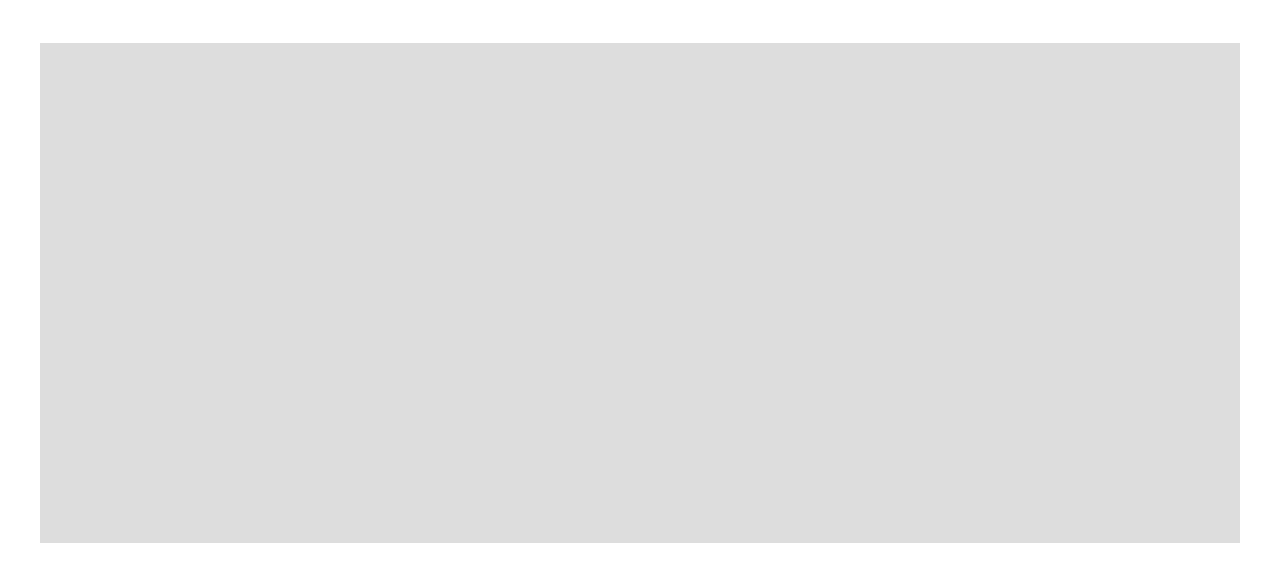
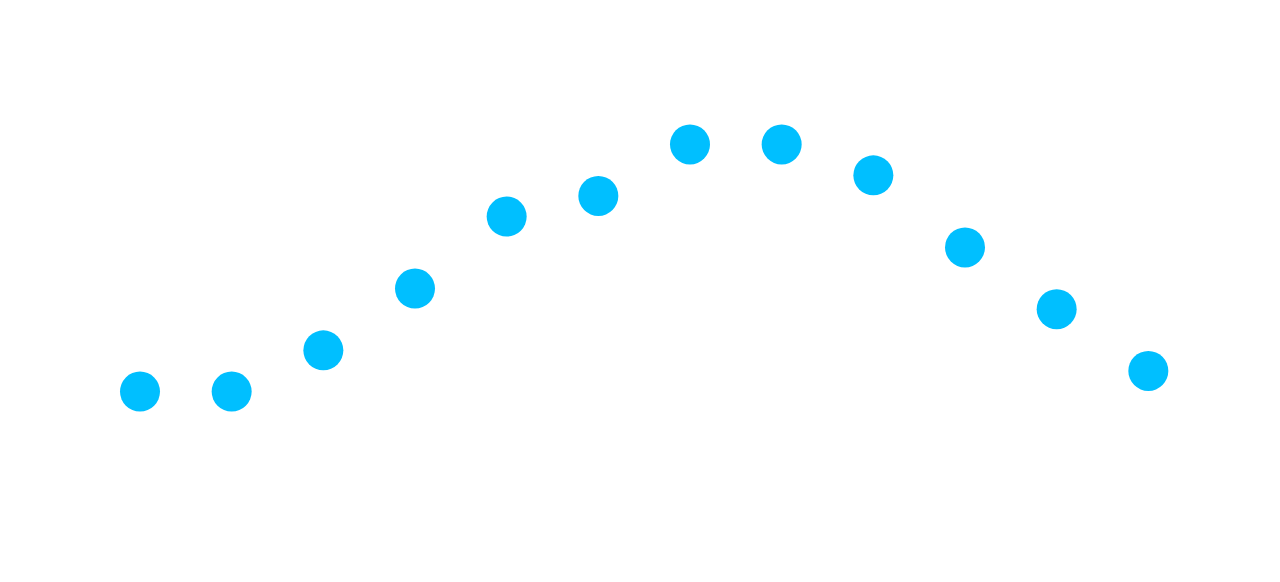
Before and after one commit to lshapton/clc-d3, a plain HTML site: page index.html in a window 1280 px wide. Shown: the part 90-672 px from the top of the page. Drawn offline with nearby package versions, Linux system fonts and the light colour scheme.

Commit message:
Create scaled circles

```diff
--- a/index.html
+++ b/index.html
@@ -12,13 +12,45 @@
       // Width and height
       var w = 1200;
       var h = 500;
+			var padding = 50;
+			var dataset = [
+        { label: "Jan", temperature: -3, rainfall: 40 },
+        { label: "Feb", temperature: -3, rainfall: 40 },
+        { label: "Mar", temperature: 1, rainfall: 40 },
+        { label: "Apr", temperature: 7, rainfall: 50 },
+        { label: "May", temperature: 14, rainfall: 30},
+        { label: "Jun", temperature: 16, rainfall: 40 },
+        { label: "Jul", temperature: 21, rainfall: 60 },
+        { label: "Aug", temperature: 21, rainfall: 50 },
+        { label: "Sep", temperature: 18, rainfall: 40 },
+        { label: "Oct", temperature: 11, rainfall: 40 },
+        { label: "Nov", temperature: 5, rainfall: 50 },
+        { label: "Dec", temperature: -1, rainfall: 20}
+      ]
+			var minTemperature = d3.min(dataset, (d) => d.temperature)
+			var maxTemperature = d3.max(dataset, (d) => d.temperature)
+			var range = maxTemperature - minTemperature
+			var yScale = d3.scaleLinear()
+				.domain([minTemperature - 5, maxTemperature + 5])
+				.range([h - (padding * 2), padding]);
+			var xScale = d3.scaleBand()
+        .domain(d3.range(dataset.length))
+        .range([padding * 2, w])
 
-      // Create SVG element
-      var svg = d3.select("body")
-        .append("svg")
-        .attr("width", w)
-        .attr("height", h);
+			// Create SVG element
+			var svg = d3.select("body")
+				.append("svg")
+				.attr("width", w)
+				.attr("height", h);
 
+			// Create circles
+			svg.selectAll("circle")
+				.data(dataset)
+				.enter()
+				.append("circle")
+				.attr('cy', (d) => yScale(d.temperature))
+				.attr('cx', (d,i) => xScale(i))
+				.attr('r', 20)
 		</script>
 	</body>
 </html>
--- a/style.css
+++ b/style.css
@@ -6,5 +6,12 @@ body {
 
 svg {
   margin-top: 25px;
-  background-color: #DDD;
 }
+
+circle {
+  fill: #00BFFF;
+}
+
+circle:hover {
+  fill: #F89841;
+}
```
